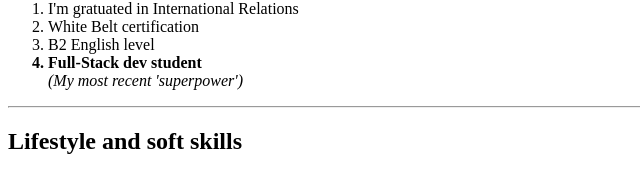
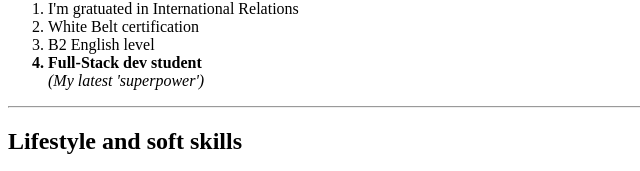
Before and after one commit to Luciano-Scalfone/Luciano-Scalfone.github.io, a plain HTML site: page index.html in a window 1280 px wide. Shown: the part 616-787 px from the top of the page, 0-640 px from the left. Drawn offline with Linux system fonts and the light colour scheme.

Commit message:
outra pequena edição

```diff
--- a/index.html
+++ b/index.html
@@ -28,7 +28,7 @@
         <li>White Belt certification</li>
         <li>B2 English level</li>
         <strong><li>Full-Stack dev student</li></strong>
-        <em>(My most recent 'superpower')</em>
+        <em>(My latest 'superpower')</em>
     </ol>
     <hr>
     <h2 id="lssk">Lifestyle and soft skills</h2>
```
